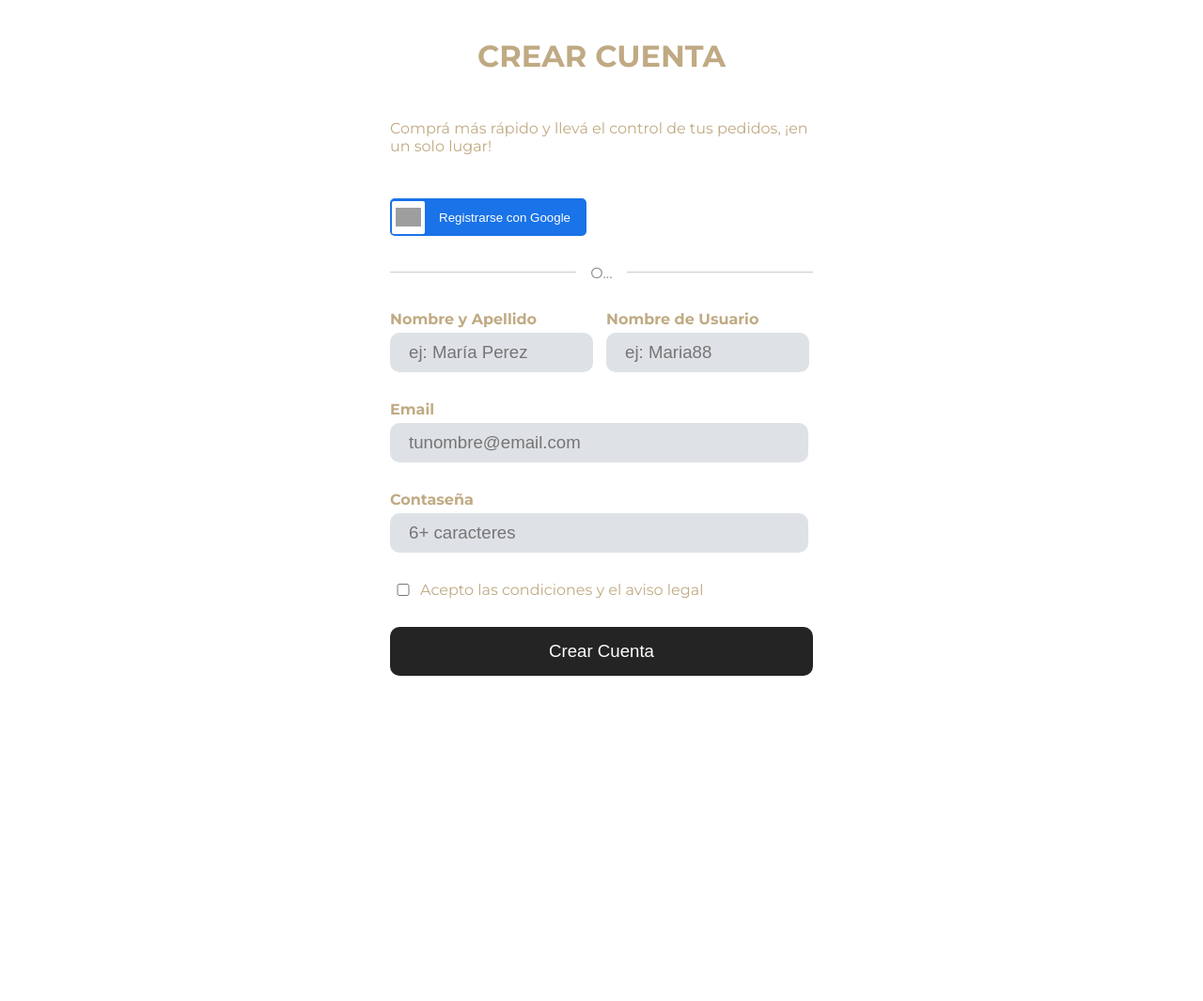
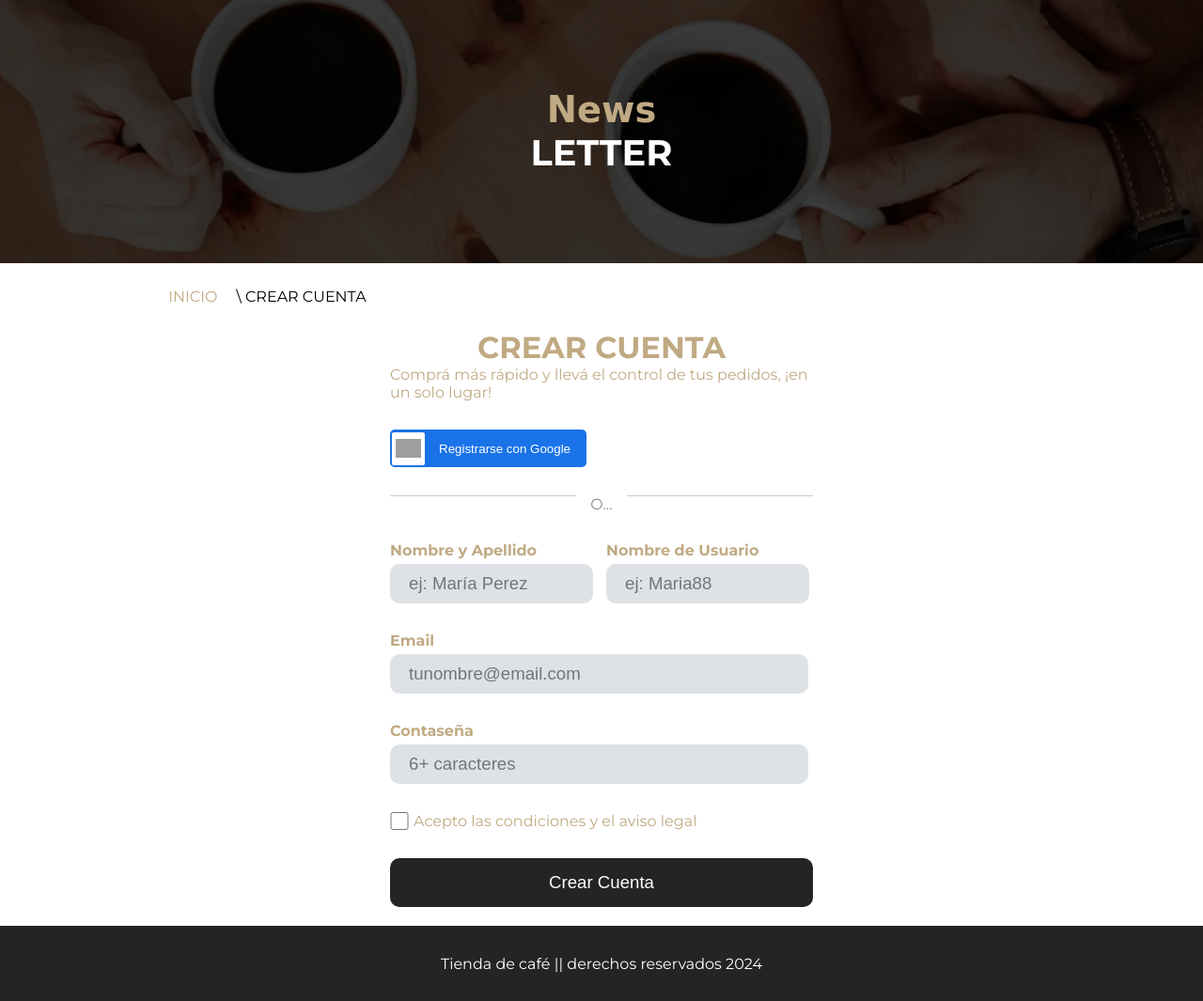
Before and after one commit to MariaVictoriaGomez/tiendadecafe, a plain HTML site: page pages/contacto.html in a window 1280 px wide. Shown: the whole page at 94% size. Before the commit the page ends 800 px from the top, so only its background shows below. Drawn offline with Linux system fonts and the light colour scheme; grey boxes are pictures that could not be loaded.

Commit message:
¨title,directory,footer¨

```diff
--- a/css/contacto.css
+++ b/css/contacto.css
@@ -1,11 +1,62 @@
 
 @import url('https://fonts.googleapis.com/css2?family=Montserrat:ital,wght@0,100..900;1,100..900&display=swap');
+
+*{
+
+    margin: 0;
+}
 
 html{
     font-family: "Montserrat", sans-serif;
     background-color:#ffffff;
 }
 
+.title {
+    /* width: 100vw; */
+    height: 35vh;
+    display: flex;
+    align-items: center;
+    justify-content: center;
+    background: linear-gradient(rgb(0 0 0 / .7), rgb(0 0 0 / .7)), url(/pages/assets/imgServicios/img1.webp);
+    background-size: cover;
+    background-position: center;
+
+  }
+
+
+  .title-text {
+      color: white;
+      text-align: center;
+      width: 50%;
+      font-size: 1.2rem;
+
+  }
+
+  .title-text span {
+    color: #C0AA83;
+    font-family: "Twinkle Star", cursive;
+    display: flex;
+    flex-direction: column;
+  }
+
+  .title-text h1 {
+    font-family: "Montserrat", sans-serif;
+  }
+
+  .directory{
+    display: flex;
+    justify-content: flex-start;
+   margin-left: 12vw;
+      padding: 2vw;
+      font-family: "Montserrat", sans-serif;
+      gap:20px;
+      }
+
+  .directory a {
+    text-decoration: none;
+    font-family:"Montserrat", sans-serif;
+    color:#C0AA83;
+  }
 .container{
     margin: auto;
     display: flex;
@@ -194,3 +245,15 @@ label input:focus{
     background-color: #C0AA83;
     color: #ffffff;
 }
+
+
+footer {
+    height: 10vh;
+    background-color: #242424;
+    color: white;
+    display: flex;
+    align-items: center;
+    justify-content: center;
+    font-family: "Montserrat", sans-serif ;
+    margin-top: 20px;
+  }
--- a/css/servicios.css
+++ b/css/servicios.css
@@ -42,6 +42,22 @@ span {
     margin: 1.5rem;
     font-family: "Montserrat", sans-serif ;
 }
+
+
+.directory{
+    display: flex;
+    justify-content: flex-start;
+   margin-left: 12vw;
+      padding: 2vw;
+      font-family: "Montserrat", sans-serif;
+      gap:20px;
+      }
+
+  .directory a {
+    text-decoration: none;
+    font-family:"Montserrat", sans-serif;
+    color:#C0AA83;
+  }
 
 .text {
     font-size: 2rem;
--- a/pages/contacto.html
+++ b/pages/contacto.html
@@ -7,6 +7,15 @@
     <link rel="stylesheet" href="../css/contacto.css">
 </head>
 <body>
+
+    <div class="title">
+        <div class="title-text">
+            <h1><span>News</span>LETTER</h1>
+        </div>
+    </div>
+<div class="directory">
+    <a href="../index.html">INICIO </a>  <p>\  CREAR CUENTA</p>
+</div>
 
     <div class="container">
         <div class="login">
@@ -73,6 +82,11 @@
 
 </form>
     </div>
+    <footer>
+        <div class="container-footer">
+            <p>Tienda de café || derechos reservados 2024</p>
+        </div>
+    </footer>
 
 </body>
 </html>
```
Also changed, not shown: pages/servicios.html (+3 -0 lines).
